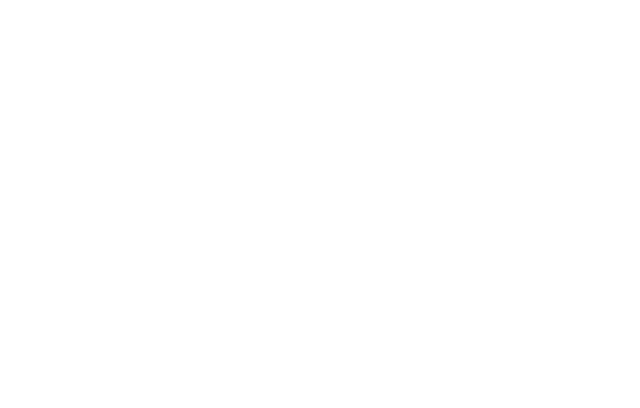
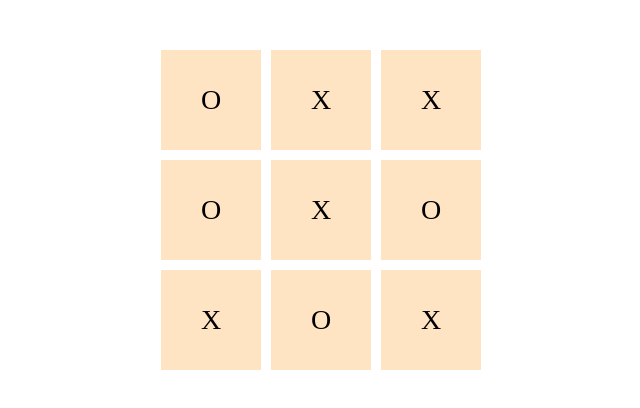
Before and after one commit to Banbarashik/tic-tac-toe-TOP, a plain HTML site: page index.html in a window 1280 px wide. Shown: the whole page, without its empty margins (319-959 px from the left). Drawn offline with Linux system fonts and the light colour scheme.

Commit message:
basic modules and factory functions

```diff
--- a/index.html
+++ b/index.html
@@ -8,5 +8,62 @@
     <script defer src="script.js"></script>
     <title>Tic Tac Toe Game</title>
   </head>
-  <body></body>
+  <body>
+    <div class="gameboard">
+      <div
+        class="gameboard__cell"
+        data-row="1"
+        data-col="1"
+        data-marker=""
+      ></div>
+      <div
+        class="gameboard__cell"
+        data-row="1"
+        data-col="2"
+        data-marker=""
+      ></div>
+      <div
+        class="gameboard__cell"
+        data-row="1"
+        data-col="3"
+        data-marker=""
+      ></div>
+      <div
+        class="gameboard__cell"
+        data-row="2"
+        data-col="1"
+        data-marker=""
+      ></div>
+      <div
+        class="gameboard__cell"
+        data-row="2"
+        data-col="2"
+        data-marker=""
+      ></div>
+      <div
+        class="gameboard__cell"
+        data-row="2"
+        data-col="3"
+        data-marker=""
+      ></div>
+      <div
+        class="gameboard__cell"
+        data-row="3"
+        data-col="1"
+        data-marker=""
+      ></div>
+      <div
+        class="gameboard__cell"
+        data-row="3"
+        data-col="2"
+        data-marker=""
+      ></div>
+      <div
+        class="gameboard__cell"
+        data-row="3"
+        data-col="3"
+        data-marker=""
+      ></div>
+    </div>
+  </body>
 </html>
--- a/script.js
+++ b/script.js
@@ -0,0 +1,61 @@
+const Gameboard = (function () {
+  const gameboardArr = [
+    [["X"], ["O"], ["X"]],
+    [["O"], ["X"], ["O"]],
+    [["X"], ["O"], ["X"]],
+  ];
+
+  function switchPlayer(players) {
+    players.forEach((player) => (player.move = !player.move));
+  }
+
+  return { gameboardArr, switchPlayer };
+})();
+
+const displayController = (function () {
+  const gameboardEl = document.querySelector(".gameboard");
+  const gameboardCellEls = document.querySelectorAll(".gameboard__cell");
+
+  // render gameboard in the DOM
+  function renderGameboard(gameboard) {
+    gameboardCellEls.forEach((cell) => {
+      const cellRow = cell.dataset.row;
+      const cellCol = cell.dataset.col;
+
+      cell.dataset.marker = gameboard[cellRow - 1][cellCol - 1];
+
+      cell.textContent = cell.dataset.marker;
+    });
+  }
+
+  return { renderGameboard };
+})();
+
+const Player = function (name, marker) {
+  const move = marker === "X" ? true : false;
+
+  function makeMove(gameboard, row, col) {
+    gameboard[row - 1][col - 1] = [marker];
+  }
+
+  return { name, marker, move, makeMove };
+};
+
+// Init a game session
+const player1 = Player("Leha", "X");
+const player2 = Player("Gura", "O");
+console.log(player1, player2);
+Gameboard.switchPlayer([player1, player2]);
+console.log(player1, player2);
+
+player1.makeMove(Gameboard.gameboardArr, 1, 2);
+player2.makeMove(Gameboard.gameboardArr, 1, 1);
+
+displayController.renderGameboard(Gameboard.gameboardArr);
+
+/*
+  TODO:
+  1) Build the functions that allow players to add marks to a specific spot on the board - done
+  2) Tie it to the DOM, letting players click on the gameboard to place their marker
+  3) Don’t forget the logic that keeps players from playing in spots that are already taken
+*/
--- a/style.css
+++ b/style.css
@@ -8,3 +8,22 @@ html {
   font-size: 62.5%;
   box-sizing: border-box;
 }
+
+.gameboard {
+  display: grid;
+  grid-template: repeat(3, 10rem) / repeat(3, 10rem);
+  gap: 1rem;
+
+  width: fit-content;
+  margin: 5rem auto;
+}
+
+.gameboard__cell {
+  display: flex;
+  align-items: center;
+  justify-content: center;
+
+  background-color: bisque;
+
+  font-size: 2.8rem;
+}
```
